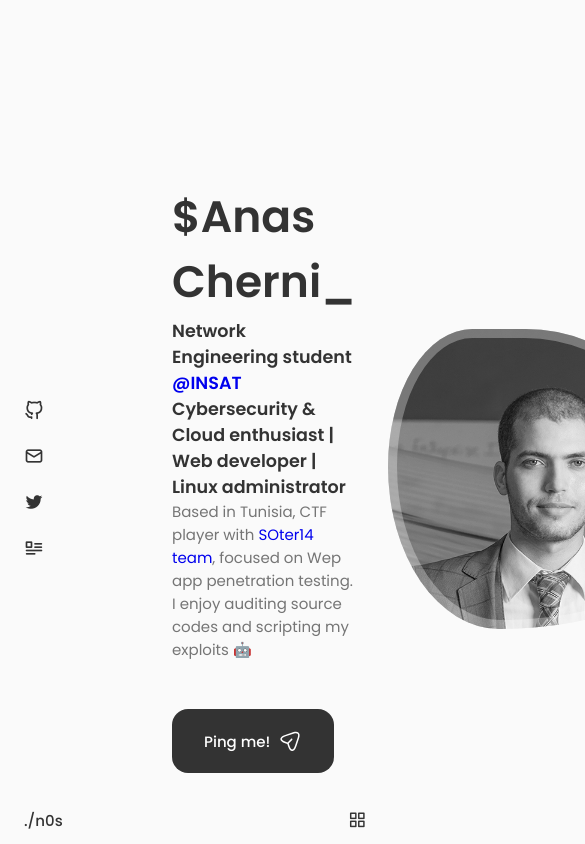
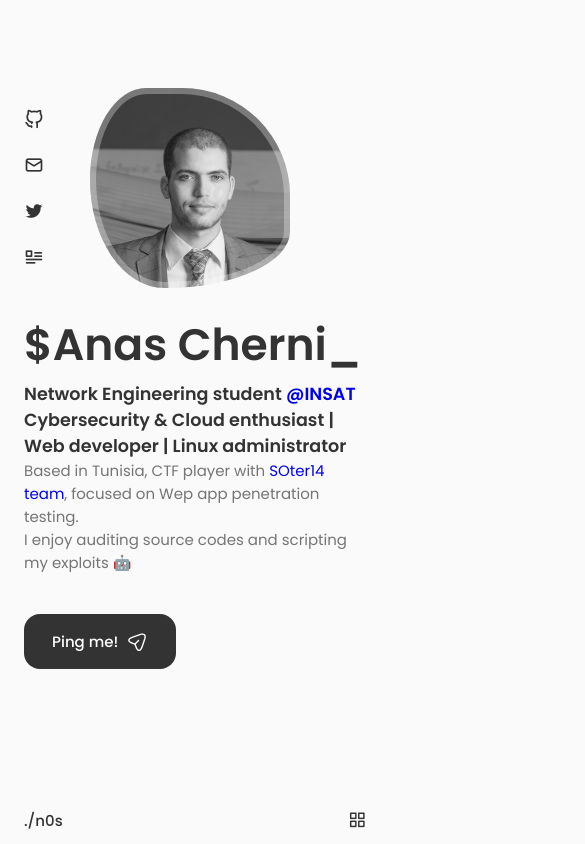
Before and after one commit to anas-cherni/Personal-Blog, a React (Create React App) app: page / in a window 390 px wide. Shown: the top 844 px of the page, 585 px wide, since content can reach past the window. Built offline with nearby package versions, Linux system fonts and the light colour scheme.

Commit message:
Home Section done

```diff
--- a/src/App.css
+++ b/src/App.css
@@ -17,7 +17,7 @@
   /*font and typos*/
   --body-font: "Poppins", sans-serif;
 
-  --big-font-size:3.5rem;
+  --big-font-size:3rem;
   --h1-font-size:2.25rem;
   --h2-font-size: 1.5rem;
   --h3-font-size: 1.25rem;
@@ -153,13 +153,30 @@
       margin-left: var(--mb-1-5);
       margin-right: var(--mb-1-5);
     }
+    .button{
+      padding: 1rem 1.75rem;
+    }
+
+    .button__icon{
+      width: 22px;
+      height: 22px;
+    }
+
+}
+@media screen and (max-width:768px){
+  .section{
+    padding: 2rem 0 4rem;
+  }
 
 }
 
 @media screen and (max-width:350px){
-    .container{
+  :root{
+    --big-font-size: 2.25rem
+
+  }
+  .container{
       margin-left: var(--mb-1);
       margin-right: var(--mb-1);
     }
-
 }
--- a/src/components/header/Header.jsx
+++ b/src/components/header/Header.jsx
@@ -30,8 +30,8 @@
                      </li>
 
                       <li className="nav__item">
-                         <a href="#services" className="nav__link">
-                             <i className="uil uil-briefcase-alt nav__icon"></i>Services
+                         <a href="#blog" className="nav__link">
+                             <i className="uil uil-briefcase-alt nav__icon"></i>Blog
                          </a>
                      </li>
 
--- a/src/components/home/Data.jsx
+++ b/src/components/home/Data.jsx
@@ -4,8 +4,8 @@
   return (
       <div className="home__data">
           <h1 className="home__title">$Anas Cherni_</h1>
-          <h3 className="home_subtitle">Network Engineering student <a href="https://fr.wikipedia.org/wiki/Institut_national_des_sciences_appliqu%C3%A9es_et_de_technologie" target="_blank"> @INSAT</a></h3>
-          <h3 className="home_subtitle">Cybersecurity & Cloud enthusiast | Web developer | Linux administrator</h3>
+          <h3>Network Engineering student <a href="https://fr.wikipedia.org/wiki/Institut_national_des_sciences_appliqu%C3%A9es_et_de_technologie" target="_blank"> @INSAT</a></h3>
+          <h3>Cybersecurity & Cloud enthusiast | Web developer | Linux administrator</h3>
           <p className="home__description">Based in Tunisia, CTF player with <a href="https://ctftime.org/team/194091" target="_blank">SOter14 team</a>, focused on Wep app penetration testing. <br/> I enjoy auditing source codes and scripting my exploits 🤖</p>
           <a href="#contact" className="button button--flex">
               Ping me!
--- a/src/components/home/Home.jsx
+++ b/src/components/home/Home.jsx
@@ -2,6 +2,7 @@
 import "./home.css"
 import Social from './Social'
 import Data from './Data'
+import ScrollDown from './ScrollDown'
 
 const Home = () => {
   return (
@@ -17,6 +18,7 @@
 
                   <Data/>
               </div>
+              <ScrollDown/>
           </div>
       </section>
     </div>
--- /dev/null
+++ b/src/components/home/ScrollDown.jsx
@@ -0,0 +1,51 @@
+import React from 'react'
+
+const ScrollDown = () => {
+  return (
+    <div className="home__scroll">
+        <a href="#about" className="home_scroll-button button--flex">
+            <svg
+                width="32px"
+                height="32px"
+                class="home__scroll-mouse"
+                viewBox="0 0 247 390"
+                version="1.1"
+                xmlns="http://www.w3.org/2000/svg"
+                xmlnsXlink="http://www.w3.org/1999/xlink"
+                style={{
+                  fillRule: "evenodd",
+                  clipRule: "evenodd",
+                  strokeLinecap: "round",
+                  strokeLinejoin: "round",
+                  strokeMiterlimit: "1.5",
+                }}
+              >
+                <path
+                  class="wheel"
+                  d="M123.359,79.775l0,72.843"
+                  style={{
+                      fill: "none",
+                    stroke: "var(--title-color)",
+                    strokeWidth: "20px",
+                }}
+                ></path>
+                <path
+                  id="mouse"
+                  d="M236.717,123.359c0,-62.565 -50.794,-113.359 -113.358,-113.359c-62.565,0 -113.359,50.794 -113.359,113.359l0,143.237c0,62.565 50.794,113.359 113.359,113.359c62.564,0 113.358,-50.794 113.358,-113.359l0,-143.237Z"
+                  style={{
+                      fill: "none",
+                    stroke: "var(--title-color)",
+                    strokeWidth: "20px",
+                }}
+                ></path>
+              </svg>
+              <span className="home__scroll-name">Scroll Down</span>
+              <i className="uil uil-arrow-down home__scroll-arrow"></i>
+        </a>
+
+    </div>
+
+  )
+}
+
+export default ScrollDown
--- a/src/components/home/home.css
+++ b/src/components/home/home.css
@@ -3,6 +3,39 @@
     padding-top: 5.5rem;
     column-gap: 2rem;
     align-items: center;
+}
+.home__container{
+    row-gap: 7rem;
+}
+
+.home__scroll{
+    margin-left: 9.25rem;
+}
+
+.wheel{
+    animation: scroll 2s ease infinite;
+}
+
+@keyframes scroll{
+    0%{
+        transform: translateY(0);
+
+    }
+    30%{
+        transform: translateY(3.75rem);
+    }
+}
+
+.home__scroll-name{
+    color: var(--title-color);
+    font-weight: var(--font-medium);
+    margin-right: var(--mb-0-25);
+    margin-left: 2px;
+}
+
+.home_scroll-arrow{
+    font-size: 1.25rem;
+    color: var(--title-color);
 }
 
 .home__img{
@@ -75,3 +108,61 @@
     max-width: 400px;
     margin-bottom: var(--mb-3);
 }
+
+@media screen and (max-width: 992px){
+    .home__content{
+        grid-template-columns: 100px repeat(2,1fr);
+        column-gap: 1.25rem;
+
+    }
+    .home__subtitle{
+        padding-left: 3.75rem;
+        margin-bottom:var(--mb-1)
+    }
+    .home__subtitle::before{
+        width: 42px;
+        top: 0.8rem;
+    }
+    .home__description{
+        max-width: initial;
+        margin-bottom: var(--mb-2-5);
+    }
+
+    .home__img{
+        width: 250px;
+        height: 250px;
+        box-shadow: inset 0 0 0 8px rgb(255 255 255 / 30%);
+    }
+    .home__scroll{
+        margin-left: 7.5rem;
+
+    }
+
+}
+
+@media screen and (max-width: 768px){
+    .home__content{
+        grid-template-columns: 0.5fr 3fr;
+        padding-top: 3.5rem;
+    }
+    .home__img{
+        order: initial;
+        justify-self:initial;
+        box-shadow: inset 0 0 0 6px rgb(255 255 255 / 30%);
+        width: 200px;
+        height: 200px;
+    }
+    .home__data{
+        grid-column: 1/3;
+    }
+    .home__scroll{
+        display: none;
+    }
+}
+
+@media screen and (max-width: 350px){
+    .home__img{
+        width: 180px;
+        height: 180px;
+    }
+}
```
